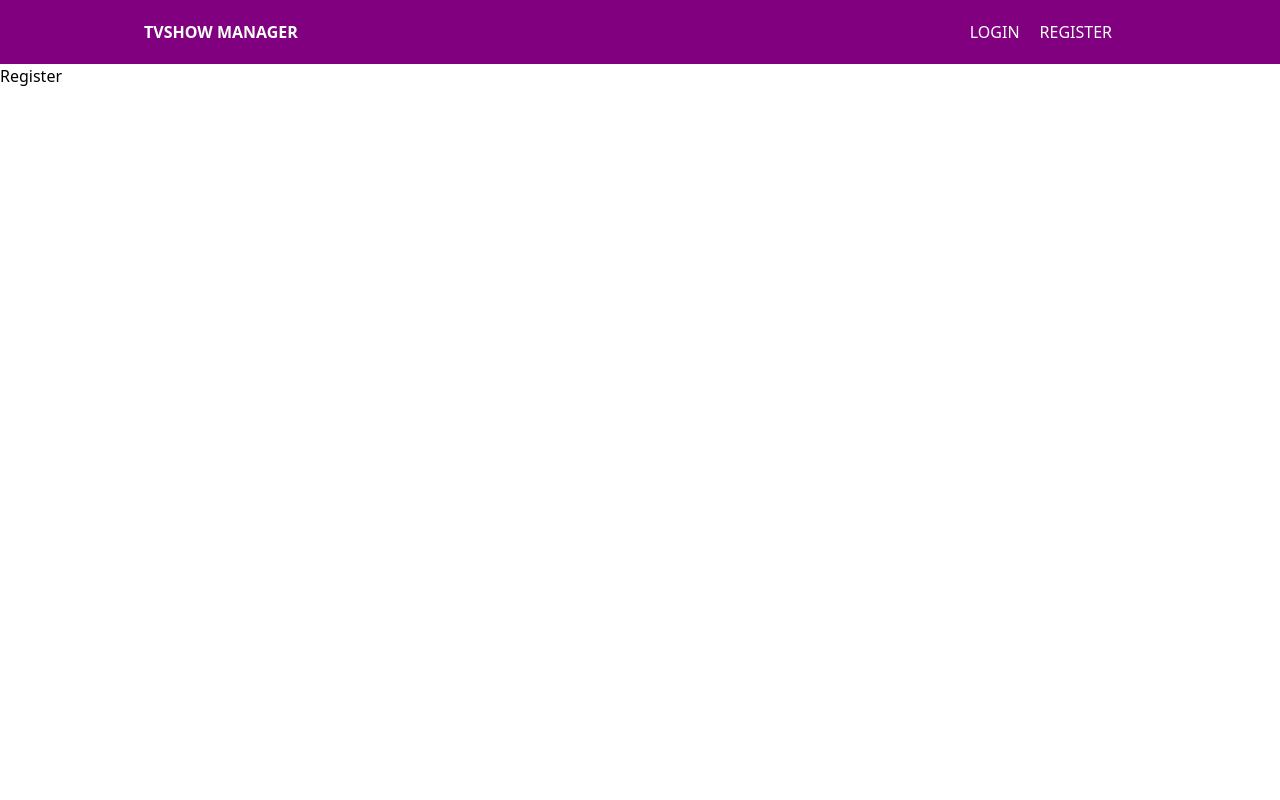
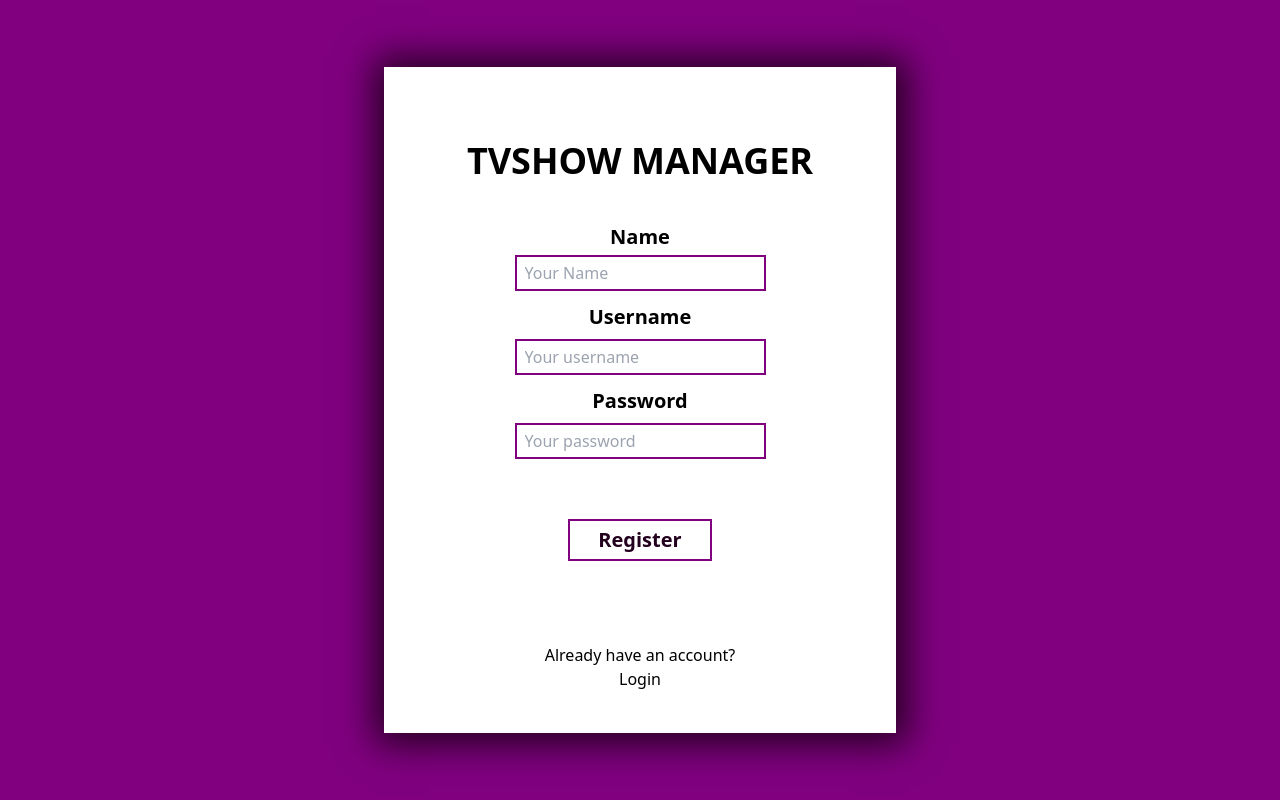
Before and after one commit to elmiltonpa/TVSHOW-MANAGER-V-1.0, a React (Vite) app: page /register in a window 1280 px wide. Built offline with nearby package versions, Linux system fonts and the light colour scheme.

Commit message:
modified:   src/components/Header.jsx 	modified:   src/pages/Login.jsx 	modified:   src/pages/Register.jsx 	modified:   tailwind.config.js

```diff
--- a/src/components/Header.jsx
+++ b/src/components/Header.jsx
@@ -5,7 +5,7 @@ const Header = ({ user, setUser, setToken }) => {
   return (
     <div
       className={`bg-purpuraoscuro ${
-        location == "/login" ? "hidden" : "block"
+        location == "/login" || location == "/register" ? "hidden" : "block"
       }  h-16 w-full `}
     >
       <div className="w-[90vw] pl-36 bg-purpuraoscuro h-full flex justify-between items-center">
--- a/src/pages/Login.jsx
+++ b/src/pages/Login.jsx
@@ -37,7 +37,7 @@ const Login = ({ setUser, setToken }) => {
               <div className="flex flex-col gap-y-2 items-center">
                 <label className="text-[18px] font-semibold">Username</label>
                 <input
-                  className="px-2 py-1 border-2 border-purpuraoscuro"
+                  className="px-2 py-1 border-2 focus:shadow-input focus:shadow-purpuraoscuro border-purpuraoscuro"
                   placeholder="Your username"
                   onChange={(e) => setUsername(e.target.value)}
                 />
@@ -46,7 +46,7 @@ const Login = ({ setUser, setToken }) => {
                 <label className="text-[18px] font-semibold">Password</label>
                 <input
                   type="password"
-                  className="px-2 py-1 border-2 border-purpuraoscuro"
+                  className="px-2 py-1 border-2 focus:shadow-input focus:shadow-purpuraoscuro border-purpuraoscuro"
                   placeholder="Your password"
                   onChange={(e) => setPassword(e.target.value)}
                 />
--- a/src/pages/Register.jsx
+++ b/src/pages/Register.jsx
@@ -1,5 +1,90 @@
+import { Link, useNavigate } from "react-router-dom";
+import { useState } from "react";
+import register from "../services/register";
 const Register = () => {
-  return <div>Register</div>;
+  const [name, setName] = useState(null);
+  const [username, setUsername] = useState(null);
+  const [password, setPassword] = useState(null);
+  const [registered, setRegistered] = useState(null);
+
+  const navigate = useNavigate();
+
+  const handleRegister = async (e) => {
+    e.preventDefault();
+    try {
+      const user = await register({ name, username, password }).then(
+        (res) => res
+      );
+      if (user.status === 200) {
+        setRegistered(user.data.message);
+        setTimeout(() => {
+          navigate("/login");
+        }, 2000);
+      }
+    } catch (error) {
+      setRegistered(error.response.data.error);
+    }
+  };
+
+  return (
+    <div className="h-screen flex justify-center items-center bg-purpuraoscuro">
+      <div className="h-5/6 w-[40%] flex flex-col shadow-login shadow-negropurpura justify-evenly items-center bg-blancoblanco">
+        <div className="text-4xl pt-8 font-bold ">
+          <Link to="/">TVSHOW MANAGER</Link>
+        </div>
+        <form className="flex flex-col pb-10 justify-center items-center">
+          <div className="flex flex-col gap-y-3">
+            <div className="flex flex-col gap-y-1 justify-center items-center">
+              <label className="text-xl font-semibold">Name</label>
+              <input
+                required
+                onChange={(e) => setName(e.target.value)}
+                className="px-2 py-1 border-2 focus:shadow-input focus:shadow-purpuraoscuro border-purpuraoscuro"
+                type="text"
+                placeholder="Your Name"
+              />
+            </div>
+            <div className="flex flex-col gap-y-2 justify-center items-center">
+              <label className="text-xl font-semibold">Username</label>
+              <input
+                required
+                onChange={(e) => setUsername(e.target.value)}
+                className="px-2 py-1 border-2 focus:shadow-input focus:shadow-purpuraoscuro border-purpuraoscuro"
+                type="text"
+                placeholder="Your username"
+              />
+            </div>
+
+            <div className="flex flex-col gap-y-2 justify-center items-center">
+              <label className="text-xl font-semibold">Password</label>
+              <input
+                required
+                onChange={(e) => setPassword(e.target.value)}
+                className="px-2 py-1 border-2 focus:shadow-input focus:shadow-purpuraoscuro border-purpuraoscuro"
+                type="password"
+                placeholder="Your password"
+              />
+            </div>
+          </div>
+          <div className="h-5 flex justify-center items-center">
+            {registered ? (
+              <p className="font-semibold pt-5">{registered}</p>
+            ) : null}
+          </div>
+          <button
+            onClick={(e) => handleRegister(e)}
+            className="bg-gris mt-10 hover:bg-purpuraoscuro hover:text-lavanda text-negropurpura px-7 py-[5px] text-xl font-bold border-2 border-purpuraoscuro"
+          >
+            Register
+          </button>
+        </form>
+        <div className="flex flex-col justify-center items-center">
+          <h3>Already have an account?</h3>
+          <Link to="/login">Login</Link>
+        </div>
+      </div>
+    </div>
+  );
 };
 
 export default Register;
--- a/tailwind.config.js
+++ b/tailwind.config.js
@@ -28,6 +28,7 @@ export default {
       },
       boxShadow: {
         login: "1px 1px 35px 10px rgba(128,0,128,0.75)",
+        input: "0px 0px 25px 4px",
       },
     },
   },
```
